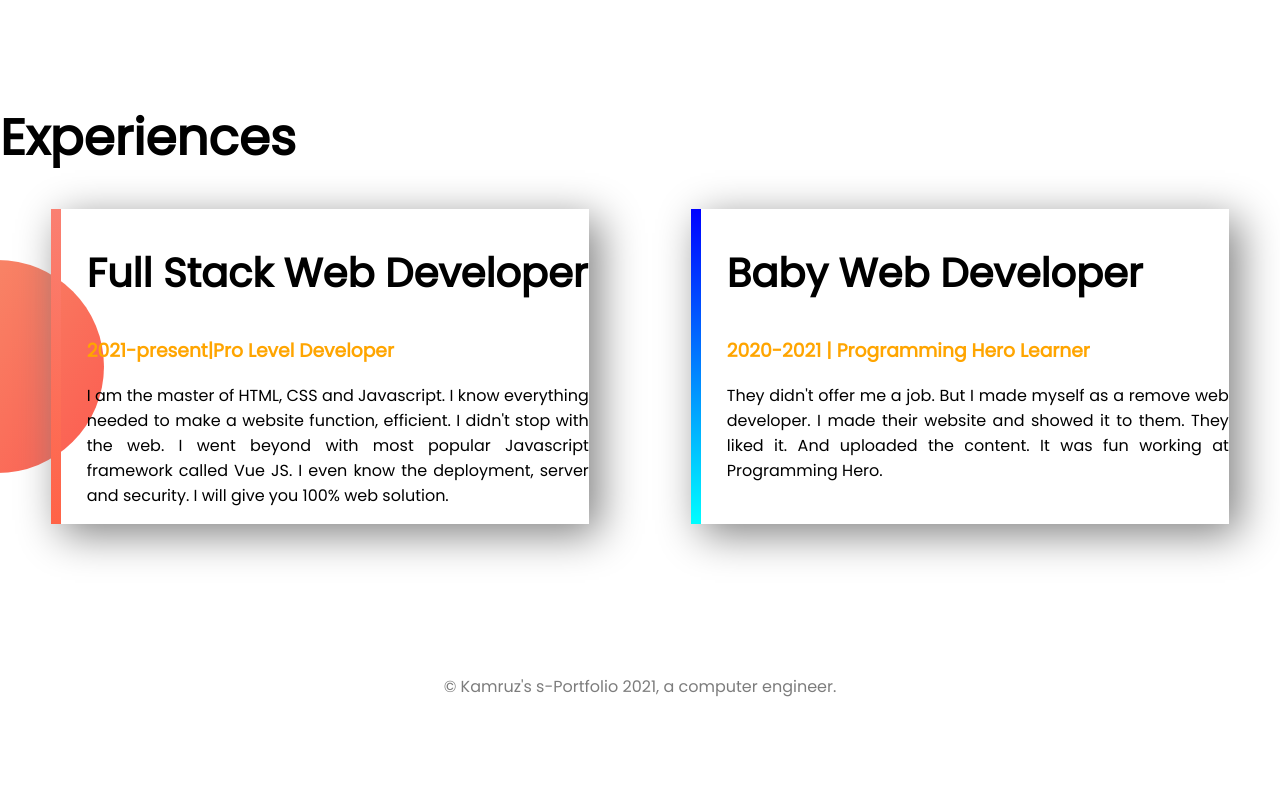
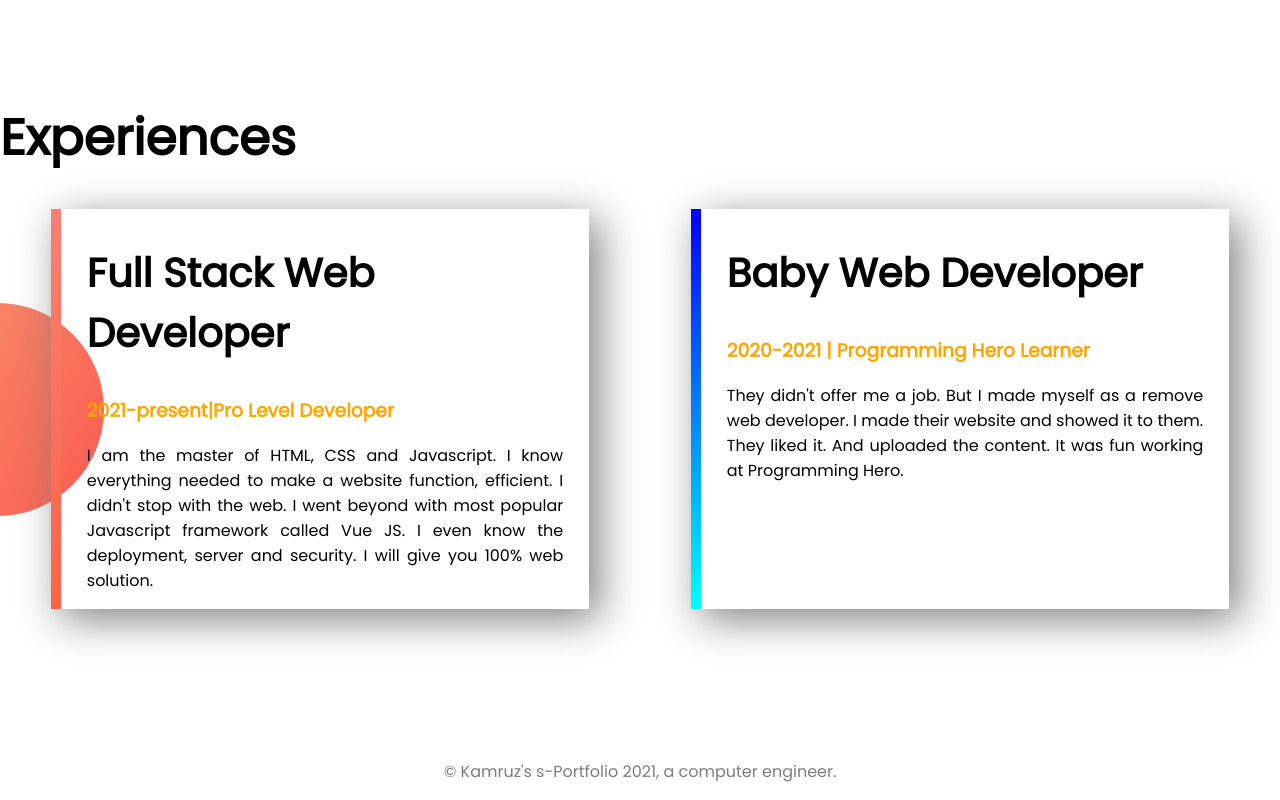
Before and after one commit to kamruz-zzaman/My-First-Website, a plain HTML site: page index.html in a window 1280 px wide. Shown: the part 1058-1858 px from the top of the page. Before the commit the page ends 1773 px from the top, so only its background shows below. Drawn offline with Linux system fonts and the light colour scheme.

Commit message:
padding added

```diff
--- a/style.css
+++ b/style.css
@@ -54,6 +54,7 @@ border-radius: 5px;
     margin-right: 4%;
     box-shadow:10px 10px 40px gray;
     border-left: 5px solid black;
+    padding-right: 2%;
 
 }
 
```
Also changed, not shown: images/my-bg.png (deleted), images/my-bg2.png (deleted).
